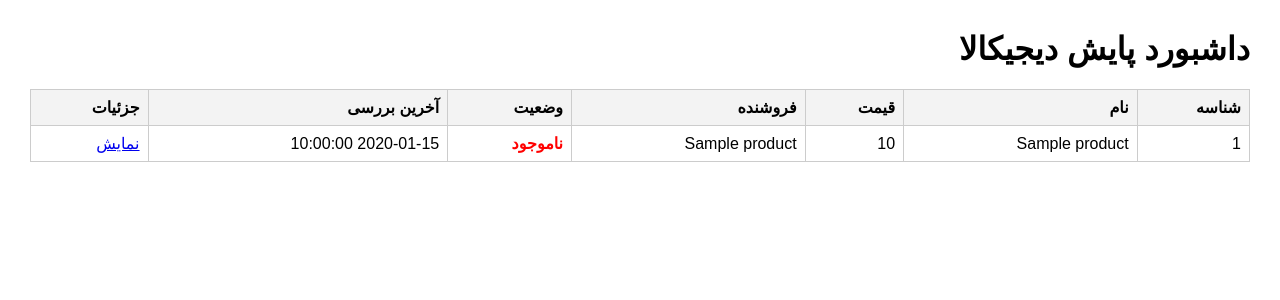
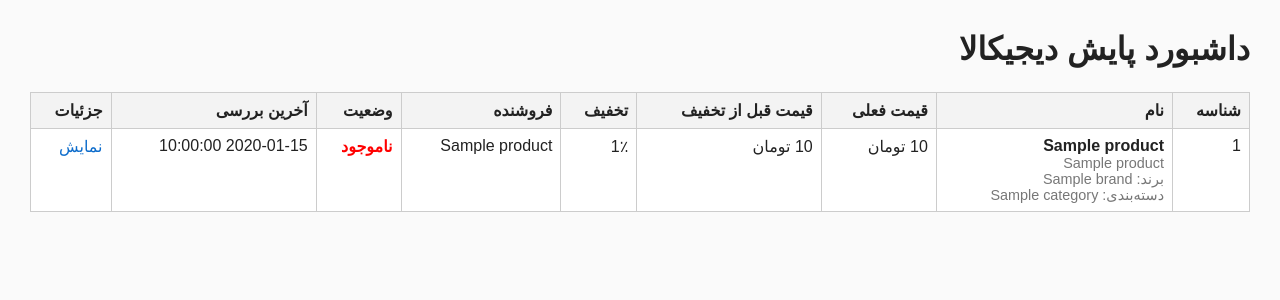
Before and after one commit to MohammadRezaJ20/DK, a FastAPI app: template templates/index.html in a window 1280 px wide. Shown: the top 300 px of the page. Run offline with FastAPI, Linux system fonts and the light colour scheme; the template is opened without the code that fills it: most values are stand-ins (such as "Sample title", 1, 10 or a date in 2020); parts of the project's set-up code (start-up, migrations or seed data) failed here and were passed over.

Commit message:
Update index.html

```diff
--- a/templates/index.html
+++ b/templates/index.html
@@ -4,46 +4,157 @@
   <meta charset="UTF-8">
   <title>Digikala Monitor</title>
   <style>
-    body { font-family: sans-serif; direction: rtl; margin: 30px; }
-    table { border-collapse: collapse; width: 100%; }
-    th, td { border: 1px solid #ccc; padding: 8px; text-align: right; }
-    th { background: #f3f3f3; }
-    .available { color: green; font-weight: bold; }
-    .unavailable { color: red; font-weight: bold; }
+    body {
+      font-family: sans-serif;
+      direction: rtl;
+      margin: 30px;
+      background: #fafafa;
+      color: #222;
+    }
+
+    h1 {
+      margin-bottom: 24px;
+    }
+
+    table {
+      border-collapse: collapse;
+      width: 100%;
+      background: #fff;
+    }
+
+    th,
+    td {
+      border: 1px solid #ccc;
+      padding: 8px;
+      text-align: right;
+      vertical-align: top;
+    }
+
+    th {
+      background: #f3f3f3;
+    }
+
+    a {
+      color: #0b6bcb;
+      text-decoration: none;
+    }
+
+    a:hover {
+      text-decoration: underline;
+    }
+
+    .available {
+      color: green;
+      font-weight: bold;
+    }
+
+    .unavailable {
+      color: red;
+      font-weight: bold;
+    }
+
+    .muted {
+      color: #777;
+      font-size: 0.9em;
+    }
+
+    .price {
+      direction: ltr;
+      display: inline-block;
+    }
+
+    .empty {
+      padding: 20px;
+      background: #fff;
+      border: 1px solid #ddd;
+    }
   </style>
 </head>
 <body>
   <h1>داشبورد پایش دیجیکالا</h1>
 
+  {% if products %}
   <table>
+    <thead>
       <tr>
         <th>شناسه</th>
         <th>نام</th>
-      <th>قیمت</th>
+        <th>قیمت فعلی</th>
+        <th>قیمت قبل از تخفیف</th>
+        <th>تخفیف</th>
         <th>فروشنده</th>
         <th>وضعیت</th>
         <th>آخرین بررسی</th>
         <th>جزئیات</th>
       </tr>
+    </thead>
+
+    <tbody>
       {% for p in products %}
       <tr>
         <td>{{ p["product_id"] }}</td>
-      <td>{{ p["title"] or p["custom_name"] }}</td>
+
+        <td>
+          <strong>{{ p["custom_name"] or p["title"] }}</strong>
+
+          {% if p["custom_name"] and p["title"] %}
+          <div class="muted">{{ p["title"] }}</div>
+          {% endif %}
+
+          {% if p["brand"] %}
+          <div class="muted">برند: {{ p["brand"] }}</div>
+          {% endif %}
+
+          {% if p["category"] %}
+          <div class="muted">دسته‌بندی: {{ p["category"] }}</div>
+          {% endif %}
+        </td>
+
         <td>
           {% if p["best_price_toman"] is not none %}
-          {{ "{:,.0f}".format(p["best_price_toman"]) }}
+            <span class="price">{{ "{:,.0f}".format(p["best_price_toman"]) }}</span>
+            تومان
           {% else %}
             -
           {% endif %}
         </td>
+
+        <td>
+          {% if p["best_list_price_toman"] is not none %}
+            <span class="price">{{ "{:,.0f}".format(p["best_list_price_toman"]) }}</span>
+            تومان
+          {% else %}
+            -
+          {% endif %}
+        </td>
+
+        <td>
+          {% if p["best_discount_percent"] is not none %}
+            {{ p["best_discount_percent"] }}٪
+          {% else %}
+            -
+          {% endif %}
+        </td>
+
         <td>{{ p["best_seller_name"] or "-" }}</td>
+
         <td class="{{ 'available' if p['is_available'] else 'unavailable' }}">
           {{ "موجود" if p["is_available"] else "ناموجود" }}
         </td>
+
         <td>{{ p["checked_at"] or "-" }}</td>
-      <td><a href="/product/{{ p['product_id'] }}">نمایش</a></td>
+
+        <td>
+          <a href="/product/{{ p['product_id'] }}">نمایش</a>
+        </td>
       </tr>
       {% endfor %}
+    </tbody>
   </table>
+  {% else %}
+    <div class="empty">
+      هنوز محصولی ثبت نشده است.
+    </div>
+  {% endif %}
 </body>
 </html>
```
Lines whose indentation alone changed are shown as unchanged.
